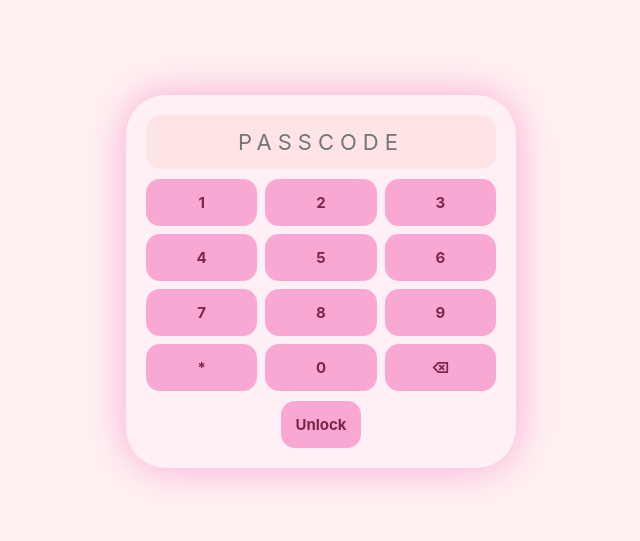
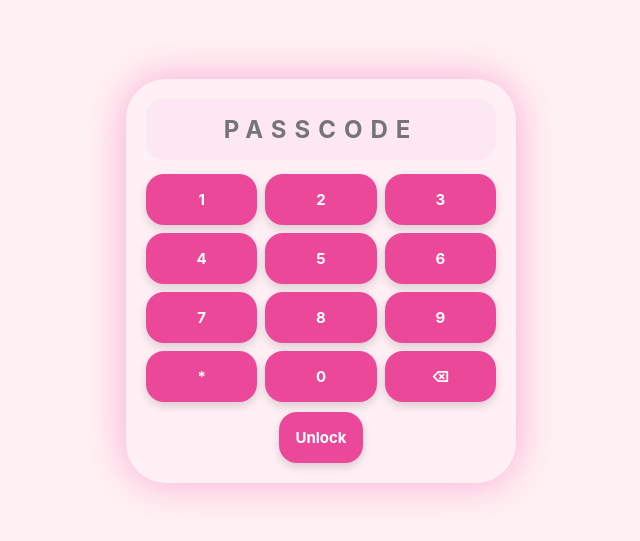
Before and after one commit to bimaasoftspoken/bima, a plain HTML site: page index.html in a window 1280 px wide. Shown: the part 119-660 px from the top of the page, without its empty margins (319-959 px from the left). Drawn offline with Linux system fonts and the light colour scheme.

Commit message:
Enhance styles and add color scheme meta tag
Added meta tag for color scheme and updated button styles.

```diff
--- a/index.html
+++ b/index.html
@@ -4,7 +4,7 @@
 <meta charset="UTF-8">
 <meta name="viewport" content="width=device-width,initial-scale=1">
 <title>valentine by bimaaa</title>
-
+<meta name="color-scheme" content="light only">
 <style>
 *{margin:0;padding:0;box-sizing:border-box;font-family:-apple-system,BlinkMacSystemFont,sans-serif}
 body{min-height:100vh;display:flex;justify-content:center;align-items:center;background:#fff1f2;color:#7a2848;overflow:hidden}
@@ -15,8 +15,37 @@ body{min-height:100vh;display:flex;justify-content:center;align-items:center;bac
 .grid{display:grid;grid-template-columns:repeat(3,1fr);gap:8px;margin-bottom:10px}
 .menuGrid{display:grid;grid-template-columns:repeat(2,1fr);gap:10px}
 .btns{display:flex;gap:6px;margin-top:6px}
-button{flex:1;padding:14px;border:none;border-radius:14px;background:#f9a8d4;color:#7a2848;font-size:15px;font-weight:bold;cursor:pointer}
-input{width:100%;padding:14px;border-radius:15px;border:none;background:#ffe4e6;text-align:center;font-size:22px;letter-spacing:6px;margin-bottom:10px}
+button{
+flex:1;
+padding:16px;
+border:none;
+border-radius:18px;
+background:#ec4899;
+color:#ffffff;
+font-size:15px;
+font-weight:bold;
+cursor:pointer;
+box-shadow:0 4px 10px rgba(0,0,0,.15);
+transition:.2s;
+}
+
+button:active{
+transform:scale(.95);
+}
+
+input{
+width:100%;
+padding:16px;
+border-radius:18px;
+border:none;
+background:#fce7f3;
+color:#7a2848;
+text-align:center;
+font-size:24px;
+font-weight:bold;
+letter-spacing:8px;
+margin-bottom:14px;
+}
 video{width:100%;border-radius:18px;margin-top:10px}
 .gallery{display:flex;flex-wrap:wrap;gap:6px;margin-top:10px;justify-content:center}
 .polaroid{background:white;padding:6px;border-radius:8px;cursor:pointer}
```
